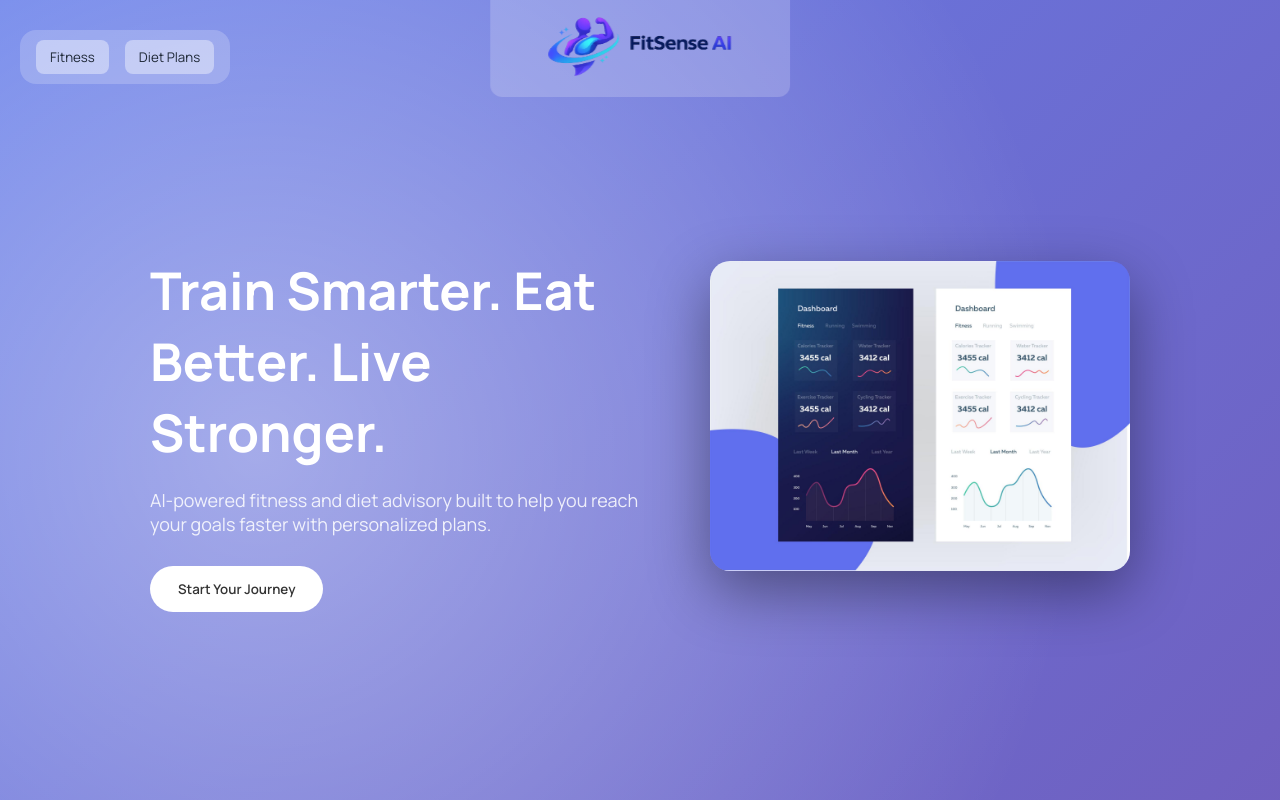
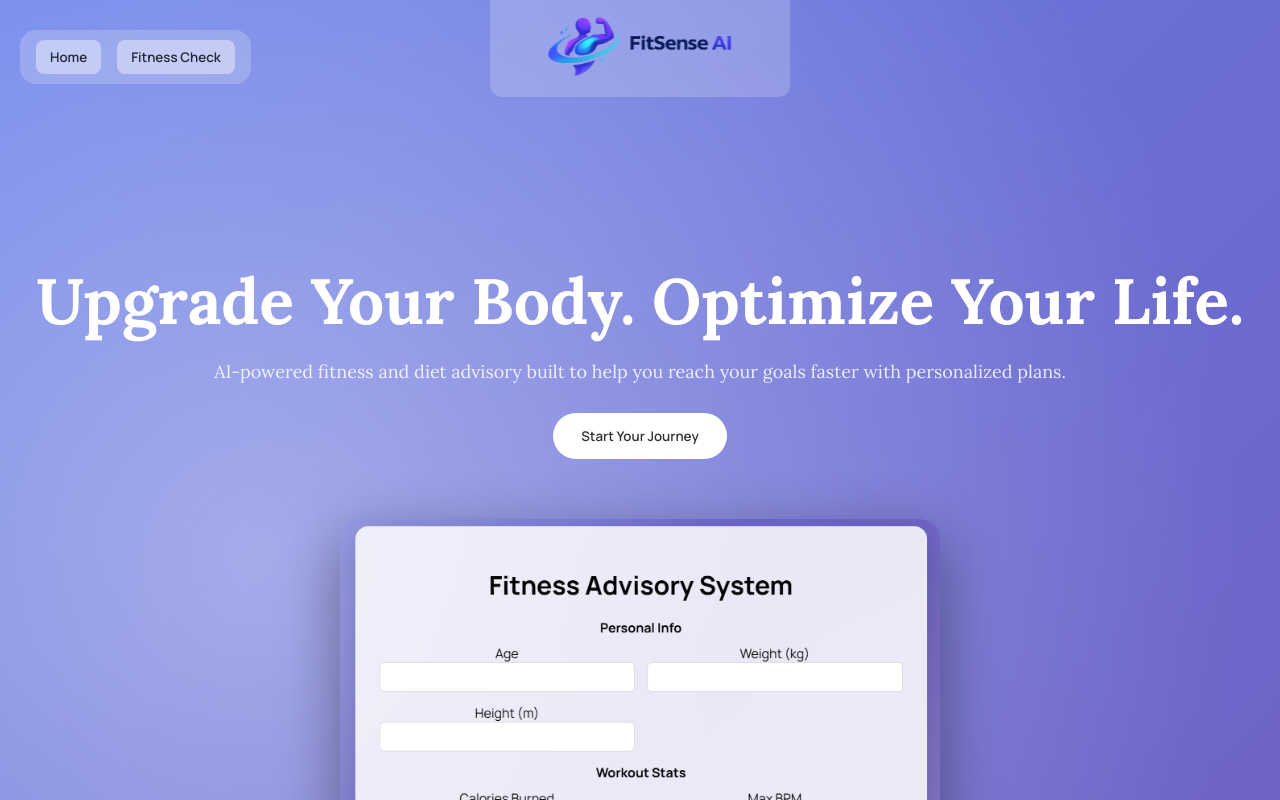
Before and after one commit to makle04/FYP_Fitness-Health-Advisory-App, a React (Create React App) app in the folder fitness-frontend/: page / in a window 1280 px wide. Shown: the top 800 px of the page. Built offline with nearby package versions, Linux system fonts and the light colour scheme.

Commit message:
frontend development 2.0

```diff
--- a/fitness-frontend/package.json
+++ b/fitness-frontend/package.json
@@ -3,6 +3,7 @@
   "version": "0.1.0",
   "private": true,
   "dependencies": {
+    "@fontsource/lora": "^5.2.8",
     "@testing-library/dom": "^10.4.1",
     "@testing-library/jest-dom": "^6.9.1",
     "@testing-library/react": "^16.3.2",
--- a/fitness-frontend/public/index.html
+++ b/fitness-frontend/public/index.html
@@ -29,6 +29,7 @@
 <link rel="preconnect" href="https://fonts.gstatic.com" crossorigin>
 
 <link href="https://fonts.googleapis.com/css2?family=Manrope:wght@300;400;500;600;700&display=swap" rel="stylesheet">
+<link href="https://fonts.googleapis.com/css2?family=Lora:wght@400;600;700&display=swap" rel="stylesheet">
   </head>
   <body>
     <noscript>You need to enable JavaScript to run this app.</noscript>
--- a/fitness-frontend/src/App.js
+++ b/fitness-frontend/src/App.js
@@ -9,6 +9,13 @@ function App() {
   const navigate = useNavigate();
 
   const [scrollProgress, setScrollProgress] = useState(0);
+
+  useEffect(() => {
+    if ("scrollRestoration" in window.history) {
+      window.history.scrollRestoration = "manual";
+    }
+    window.scrollTo(0, 0);
+  }, []);
 
   useEffect(() => {
     const handleScroll = () => {
@@ -23,6 +30,7 @@ function App() {
   const styles = {
     app: {
       minHeight: "100vh",
+      fontFamily: "'Manrope', sans-serif",
       background: `
         radial-gradient(circle at 20% 20%, rgba(255,255,255,0.4), transparent 40%),
         radial-gradient(circle at 80% 80%, rgba(255,255,255,0.3), transparent 40%),
@@ -46,10 +54,8 @@ function App() {
       transform: "translateX(-50%)",
       zIndex: 1100,
       padding: "6px 12px",
-
       background: `rgba(255,255,255,${0.2 + scrollProgress * 0.4})`,
       backdropFilter: `blur(${scrollProgress * 12}px)`,
-
       borderRadius: "0 0 12px 12px",
       transition: "all 0.2s ease"
     },
@@ -60,25 +66,11 @@ function App() {
       left: "20px",
       padding: "10px 16px",
       borderRadius: "16px",
-
       background: `rgba(255,255,255,${0.2 + scrollProgress * 0.4})`,
       backdropFilter: `blur(${scrollProgress * 12}px)`,
-
       display: "flex",
-      alignItems: "center",
-
-      boxShadow:
-        scrollProgress > 0.2
-          ? "0 8px 20px rgba(0,0,0,0.2)"
-          : "none",
-
-      transition: "all 0.2s ease",
+      gap: "16px",
       zIndex: 1000
-    },
-
-    navLeft: {
-      display: "flex",
-      gap: "16px"
     },
 
     navBtn: {
@@ -88,7 +80,8 @@ function App() {
       background: "rgba(255,255,255,0.4)",
       color: "#1f2937",
       cursor: "pointer",
-      transition: "0.2s"
+      fontFamily: "'Manrope', sans-serif",
+      fontWeight:"600"
     },
 
     content: {
@@ -99,48 +92,37 @@ function App() {
   return (
     <div style={styles.app}>
 
-      {/* 🔥 NAVBAR */}
-      <nav style={styles.navbar}>
-        <div style={styles.navLeft}>
+      <div style={styles.navbar}>
         <button
           style={styles.navBtn}
-            onClick={() => navigate("/fitness")}
-            onMouseOver={(e) =>
-              (e.target.style.background = "rgba(255,255,255,0.9)")
-            }
-            onMouseOut={(e) =>
-              (e.target.style.background = "rgba(255,255,255,0.4)")
-            }
+          onClick={() => {
+            window.scrollTo({ top: 0, behavior: "smooth" });
+            navigate("/");
+          }}
         >
-            Fitness
+          Home
         </button>
 
         <button
           style={styles.navBtn}
-            onClick={() => navigate("/diet")}
-            onMouseOver={(e) =>
-              (e.target.style.background = "rgba(255,255,255,0.9)")
-            }
-            onMouseOut={(e) =>
-              (e.target.style.background = "rgba(255,255,255,0.4)")
-            }
+          onClick={() => navigate("/fitness")}
         >
-            Diet Plans
+          Fitness Check
         </button>
       </div>
-      </nav>
 
-      {/* 🔥 LOGO → HOME */}
       <div style={styles.logoFloating}>
         <img
           src={logo}
           alt="FitSense AI"
           style={styles.logoImg}
-          onClick={() => navigate("/")}
+          onClick={() => {
+            window.scrollTo({ top: 0, behavior: "smooth" });
+            navigate("/");
+          }}
         />
       </div>
 
-      {/* 🔥 ROUTES */}
       <div style={styles.content}>
         <Routes>
           <Route path="/" element={<Home />} />
@@ -148,7 +130,6 @@ function App() {
           <Route path="/diet" element={<Diet />} />
         </Routes>
       </div>
-
     </div>
   );
 }
--- a/fitness-frontend/src/diet.js
+++ b/fitness-frontend/src/diet.js
@@ -1,4 +1,4 @@
-import React, { useState, useEffect } from "react";
+import React, { useState, useEffect, useCallback } from "react";
 import { useLocation } from "react-router-dom";
 
 function Diet() {
@@ -8,115 +8,124 @@ function Diet() {
   const [goal, setGoal] = useState("");
   const [plan, setPlan] = useState(null);
 
-  // ✅ Auto-fill from Fitness page
-  useEffect(() => {
-    if (location.state?.type === "high") setGoal("gain");
-    if (location.state?.type === "moderate") setGoal("maintain");
-    if (location.state?.type === "low") setGoal("loss");
-  }, [location]);
+  const calculateDiet = useCallback((inputGoal) => {
+    const selectedGoal = inputGoal || goal;
 
-  // ✅ Generate smart diet plan
-  const generatePlan = () => {
-    let dietPlan = "";
-    let calories = "";
-    let protein = "";
-    let carbs = "";
-    let fats = "";
-    let explanation = "";
+    const weight = Number(location.state?.weight);
+    const height = Number(location.state?.height) * 100;
+    const age = Number(location.state?.age);
 
-    if (goal === "loss") {
-      calories = "1800 - 2200 kcal";
-      protein = "120 - 150g";
-      carbs = "150 - 200g";
-      fats = "50 - 70g";
+    if (!weight || !height || !age) return;
 
-      explanation = "You are targeting fat loss. A calorie deficit with high protein will help preserve muscle while reducing body fat.";
+    const BMR = 10 * weight + 6.25 * height - 5 * age + 5;
 
-      dietPlan = `
-Focus: Calorie deficit, high protein
+    let activityMultiplier = 1.4;
+    if (location.state?.type === "high") activityMultiplier = 1.75;
+    if (location.state?.type === "moderate") activityMultiplier = 1.55;
+    if (location.state?.type === "low") activityMultiplier = 1.3;
 
-Breakfast:
-- Oats with eggs or yogurt
+    const TDEE = Math.round(BMR * activityMultiplier);
 
-Lunch:
-- Grilled chicken or fish with vegetables
+    let targetCalories = TDEE;
+    if (selectedGoal === "loss") targetCalories -= 400;
+    if (selectedGoal === "gain") targetCalories += 400;
 
-Dinner:
-- Lean protein with salad
+    const protein = Math.round(weight * 2);
+    const fats = Math.round(weight * 0.8);
+    const carbs = Math.round((targetCalories - (protein * 4 + fats * 9)) / 4);
 
-Snacks:
+    const explanation = `
+Your estimated BMR is ${Math.round(BMR)} kcal/day.
+
+Based on your activity level, your daily energy expenditure (TDEE) is about ${TDEE} kcal.
+
+For your goal (${selectedGoal}), your recommended intake is ${targetCalories} kcal/day.
+    `;
+
+    let meals = "";
+
+    if (selectedGoal === "loss") {
+      meals = `
+🍳 Breakfast:
+- Oats + boiled eggs / Greek yogurt
+
+🍗 Lunch:
+- Grilled chicken + vegetables + small rice
+
+🥗 Dinner:
+- Salad + lean protein (fish/chicken)
+
+🥜 Snacks:
 - Fruits, nuts
 
-Avoid:
+🚫 Avoid:
 - Sugary drinks, fried food
       `;
     }
 
-    if (goal === "gain") {
-      calories = "2500 - 3000 kcal";
-      protein = "150 - 180g";
-      carbs = "300 - 400g";
-      fats = "70 - 90g";
-
-      explanation = "You are aiming for muscle gain. A calorie surplus with sufficient protein supports muscle growth and recovery.";
-
-      dietPlan = `
-Focus: Calorie surplus, high protein
-
-Breakfast:
+    if (selectedGoal === "gain") {
+      meals = `
+🍳 Breakfast:
 - Eggs, toast, milk
 
-Lunch:
-- Chicken rice with vegetables
+🍗 Lunch:
+- Chicken rice / beef + rice + veggies
 
-Dinner:
-- Beef or chicken with carbs
+🍝 Dinner:
+- Pasta / rice + protein
 
-Snacks:
-- Peanut butter, protein shakes
+🥤 Snacks:
+- Peanut butter sandwich, protein shake
 
-Include:
-- More carbs and healthy fats
+✅ Include:
+- More carbs + healthy fats
       `;
     }
 
-    if (goal === "maintain") {
-      calories = "2000 - 2500 kcal";
-      protein = "100 - 140g";
-      carbs = "200 - 300g";
-      fats = "60 - 80g";
+    if (selectedGoal === "maintain") {
+      meals = `
+🍳 Breakfast:
+- Eggs + whole grain toast
 
-      explanation = "You are maintaining your current physique. Balanced nutrition ensures energy stability and long-term health.";
+🍗 Lunch:
+- Balanced meal (protein + carbs + veg)
 
-      dietPlan = `
-Focus: Balanced nutrition
+🥗 Dinner:
+- Light protein + vegetables
 
-Breakfast:
-- Eggs and whole grains
-
-Lunch:
-- Protein + carbs + vegetables
-
-Dinner:
-- Light protein with vegetables
-
-Snacks:
+🍎 Snacks:
 - Fruits, yogurt
 
-Maintain:
-- Consistent calorie intake
+⚖️ Maintain:
+- Balanced intake
       `;
     }
 
     setPlan({
-      dietPlan,
-      calories,
+      calories: targetCalories,
       protein,
       carbs,
       fats,
-      explanation
+      explanation,
+      meals
     });
-  };
+
+  }, [goal, location]);
+
+  useEffect(() => {
+    if (!location.state?.type) return;
+
+    let detectedGoal = "";
+
+    if (location.state.type === "high") detectedGoal = "gain";
+    if (location.state.type === "moderate") detectedGoal = "maintain";
+    if (location.state.type === "low") detectedGoal = "loss";
+
+    setGoal(detectedGoal);
+    calculateDiet(detectedGoal);
+
+    // eslint-disable-next-line
+  }, []);
 
   const styles = {
     page: {
@@ -124,7 +133,7 @@ Maintain:
       display: "flex",
       justifyContent: "center",
       alignItems: "center",
-      fontFamily: "Arial"
+      fontFamily: "'Manrope', sans-serif"
     },
 
     container: {
@@ -137,10 +146,6 @@ Maintain:
       textAlign: "center"
     },
 
-    title: {
-      marginBottom: "20px"
-    },
-
     select: {
       padding: "10px",
       width: "100%",
@@ -150,13 +155,17 @@ Maintain:
     },
 
     button: {
-      padding: "12px",
+      padding: "14px 28px",
       width: "100%",
-      borderRadius: "8px",
+      borderRadius: "999px",
       border: "none",
-      background: "#3498db",
-      color: "white",
-      cursor: "pointer"
+      background: "white",
+      color: "#333",
+      fontWeight: "600",
+      cursor: "pointer",
+      fontFamily: "'Manrope', sans-serif",
+      boxShadow: "0 6px 15px rgba(0,0,0,0.15)",
+      transition: "all 0.2s ease"
     },
 
     card: {
@@ -167,14 +176,7 @@ Maintain:
       textAlign: "left"
     },
 
-    macros: {
-      marginTop: "10px",
-      padding: "10px",
-      background: "#eef3ff",
-      borderRadius: "8px"
-    },
-
-    plan: {
+    meals: {
       marginTop: "15px",
       whiteSpace: "pre-line"
     }
@@ -184,7 +186,7 @@ Maintain:
     <div style={styles.page}>
       <div style={styles.container}>
 
-        <h1 style={styles.title}>Diet Plan Generator</h1>
+        <h1>Smart Diet Calculator</h1>
 
         <select
           style={styles.select}
@@ -197,28 +199,29 @@ Maintain:
           <option value="maintain">Maintenance</option>
         </select>
 
-        <button onClick={generatePlan} disabled={!goal}>
-          Generate Plan
+        <button
+          style={styles.button}
+          onMouseOver={(e) => (e.target.style.transform = "scale(1.05)")}
+          onMouseOut={(e) => (e.target.style.transform = "scale(1)")}
+          onClick={() => calculateDiet()}
+        >
+          Recalculate
         </button>
 
         {plan && (
           <div style={styles.card}>
 
-            <h3>Diet Analysis</h3>
+            <h3>Calorie Analysis</h3>
             <p>{plan.explanation}</p>
 
-            <div style={styles.macros}>
-              <strong>Daily Targets:</strong>
-              <p>Calories: {plan.calories}</p>
-              <p>Protein: {plan.protein}</p>
-              <p>Carbs: {plan.carbs}</p>
-              <p>Fats: {plan.fats}</p>
-            </div>
+            <h4>Daily Targets</h4>
+            <p><b>Calories:</b> {plan.calories} kcal</p>
+            <p><b>Protein:</b> {plan.protein} g</p>
+            <p><b>Carbs:</b> {plan.carbs} g</p>
+            <p><b>Fats:</b> {plan.fats} g</p>
 
-            <div style={styles.plan}>
-              <h4>Recommended Plan</h4>
-              <p>{plan.dietPlan}</p>
-            </div>
+            <h4>Recommended Meals</h4>
+            <p style={styles.meals}>{plan.meals}</p>
 
           </div>
         )}
--- a/fitness-frontend/src/fitness.js
+++ b/fitness-frontend/src/fitness.js
@@ -1,4 +1,4 @@
-import React, { useState } from "react";
+import React, { useState, useEffect } from "react";
 import { useNavigate } from "react-router-dom";
 
 function Fitness() {
@@ -21,14 +21,26 @@ function Fitness() {
   const [loading, setLoading] = useState(false);
   const [error, setError] = useState("");
 
+  const [pageLoading, setPageLoading] = useState(true);
+  const [showText, setShowText] = useState(false);
+
+  useEffect(() => {
+    setTimeout(() => setShowText(true), 200);
+    setTimeout(() => setPageLoading(false), 1600);
+  }, []);
+
+  // 🔥 UPDATED: only allow numeric input
   const handleChange = (e) => {
+    const { name, value } = e.target;
+
+    if (value === "" || /^[0-9]*\.?[0-9]*$/.test(value)) {
       setFormData({
         ...formData,
-      [e.target.name]: e.target.value
+        [name]: value
       });
+    }
   };
 
-  // ✅ Validation
   const isValid = Object.entries(formData).every(([key, value]) => {
     if (key === "Session_Duration_hours" || key === "Water_Intake_liters") {
       return true;
@@ -36,13 +48,11 @@ function Fitness() {
     return value !== "";
   });
 
-  // ✅ BMI
   const bmi =
     formData.Weight_kg && formData.Height_m
       ? (formData.Weight_kg / (formData.Height_m ** 2)).toFixed(1)
       : null;
 
-  // ✅ Derived metrics
   const intensity =
     formData.Avg_BPM > 140 ? "High"
     : formData.Avg_BPM > 110 ? "Moderate"
@@ -57,7 +67,6 @@ function Fitness() {
     : "Overweight"
     : null;
 
-  // ✅ Submit
   const handleSubmit = async (e) => {
     e.preventDefault();
     if (!isValid) return;
@@ -79,7 +88,6 @@ function Fitness() {
 
       const data = await response.json();
 
-      // ✅ Smart explanation output
       const explanation = `
 You fall into a ${intensity.toLowerCase()} intensity fitness profile based on your heart rate patterns.
 
@@ -103,7 +111,6 @@ ${data.recommendation}
     setLoading(false);
   };
 
-  // ✅ Reset
   const handleReset = () => {
     setFormData({
       Age: "",
@@ -121,6 +128,32 @@ ${data.recommendation}
   };
 
   const styles = {
+    loader: {
+      position: "fixed",
+      top: 0,
+      left: 0,
+      width: "100%",
+      height: "100%",
+      background: "black",
+      display: "flex",
+      justifyContent: "center",
+      alignItems: "center",
+      zIndex: 2000,
+      opacity: pageLoading ? 1 : 0,
+      transition: "opacity 0.8s ease",
+      pointerEvents: pageLoading ? "all" : "none"
+    },
+
+    loaderText: {
+      color: "white",
+      fontSize: "42px",
+      fontWeight: "600",
+      letterSpacing: "2px",
+      opacity: showText ? 1 : 0,
+      transform: showText ? "translateY(0)" : "translateY(20px)",
+      transition: "all 1s ease"
+    },
+
     page: {
       minHeight: "100vh",
       display: "flex",
@@ -181,7 +214,8 @@ ${data.recommendation}
       color: "white",
       fontSize: "16px",
       cursor: "pointer",
-      transition: "0.3s"
+      transition: "0.3s",
+      fontFamily: "'Manrope', sans-serif",
     },
 
     resetBtn: {
@@ -191,6 +225,7 @@ ${data.recommendation}
       borderRadius: "8px",
       border: "1px solid #ccc",
       background: "#f5f5f5",
+      fontFamily: "'Manrope', sans-serif",
       cursor: "pointer"
     },
 
@@ -211,6 +246,13 @@ ${data.recommendation}
   };
 
   return (
+    <>
+      <div style={styles.loader}>
+        <div style={styles.loaderText}>
+          Loading Fitness Module...
+        </div>
+      </div>
+
       <div style={styles.page}>
         <div style={styles.container}>
 
@@ -222,17 +264,17 @@ ${data.recommendation}
             <div style={styles.grid}>
               <div style={styles.inputGroup}>
                 <label>Age</label>
-              <input name="Age" style={styles.input} onChange={handleChange} />
+                <input type="number" name="Age" value={formData.Age} style={styles.input} onChange={handleChange} />
               </div>
 
               <div style={styles.inputGroup}>
                 <label>Weight (kg)</label>
-              <input name="Weight_kg" style={styles.input} onChange={handleChange} />
+                <input type="number" name="Weight_kg" value={formData.Weight_kg} style={styles.input} onChange={handleChange} />
               </div>
 
               <div style={styles.inputGroup}>
                 <label>Height (m)</label>
-              <input name="Height_m" style={styles.input} onChange={handleChange} />
+                <input type="number" name="Height_m" value={formData.Height_m} style={styles.input} onChange={handleChange} />
               </div>
             </div>
 
@@ -242,28 +284,28 @@ ${data.recommendation}
             <div style={styles.grid}>
               <div style={styles.inputGroup}>
                 <label>Calories Burned</label>
-              <input name="Calories_Burned" style={styles.input} onChange={handleChange} />
+                <input type="number" name="Calories_Burned" value={formData.Calories_Burned} style={styles.input} onChange={handleChange} />
               </div>
 
               <div style={styles.inputGroup}>
                 <label>Max BPM</label>
-              <input name="Max_BPM" style={styles.input} onChange={handleChange} />
+                <input type="number" name="Max_BPM" value={formData.Max_BPM} style={styles.input} onChange={handleChange} />
               </div>
 
               <div style={styles.inputGroup}>
                 <label>Resting BPM</label>
-              <input name="Resting_BPM" style={styles.input} onChange={handleChange} />
+                <input type="number" name="Resting_BPM" value={formData.Resting_BPM} style={styles.input} onChange={handleChange} />
               </div>
 
               <div style={styles.inputGroup}>
                 <label>Avg BPM</label>
-              <input name="Avg_BPM" style={styles.input} onChange={handleChange} />
+                <input type="number" name="Avg_BPM" value={formData.Avg_BPM} style={styles.input} onChange={handleChange} />
               </div>
             </div>
 
             <br />
 
-          <label>Workout Duration (hours): {formData.Session_Duration_hours}</label>
+            <label>Workout Duration (hours/per session): {formData.Session_Duration_hours}</label>
             <input
               type="range"
               min="0.3"
@@ -316,7 +358,12 @@ ${data.recommendation}
                 style={styles.button}
                 onClick={() =>
                   navigate("/diet", {
-                  state: { type: intensity.toLowerCase() }
+                    state: {
+                      type: intensity.toLowerCase(),
+                      weight: formData.Weight_kg,
+                      height: formData.Height_m,
+                      age: formData.Age
+                    }
                   })
                 }
               >
@@ -327,6 +374,7 @@ ${data.recommendation}
 
         </div>
       </div>
+    </>
   );
 }
 
--- a/fitness-frontend/src/home.js
+++ b/fitness-frontend/src/home.js
@@ -1,5 +1,5 @@
 import React, { useRef, useEffect, useState } from "react";
-
+import { useNavigate } from "react-router-dom";
 import heroUI from "./assets/hero-ui.png";
 import workoutIcon from "./assets/icon-workout.png";
 import dietIcon from "./assets/icon-diet.png";
@@ -7,9 +7,21 @@ import trackingIcon from "./assets/icon-tracking.png";
 
 function Home() {
   const featuresRef = useRef(null);
+  const navigate = useNavigate();
 
-  // 🔥 track visible cards
   const [visibleCards, setVisibleCards] = useState([false, false, false]);
+  const [loading, setLoading] = useState(true);
+  const [showText, setShowText] = useState(false);
+
+  useEffect(() => {
+    setTimeout(() => {
+      setShowText(true);
+    }, 300);
+
+    setTimeout(() => {
+      setLoading(false);
+    }, 2500);
+  }, []);
 
   useEffect(() => {
     const observer = new IntersectionObserver(
@@ -43,29 +55,65 @@ function Home() {
       overflow: "hidden"
     },
 
-    hero: {
+    loader: {
+      position: "fixed",
+      top: 0,
+      left: 0,
+      width: "100%",
+      height: "100%",
+      background: "#111",
       display: "flex",
       justifyContent: "center",
       alignItems: "center",
-      flexWrap: "wrap",
-      gap: "60px"
+      zIndex: 2000,
+      opacity: loading ? 1 : 0,
+      transition: "opacity 0.8s ease",
+      pointerEvents: loading ? "all" : "none"
+    },
+
+    loaderText: {
+      color: "white",
+      fontSize: "42px",
+      fontWeight: "700",
+      letterSpacing: "3px",
+      opacity: showText ? 1 : 0,
+      transform: showText ? "translateY(0px)" : "translateY(20px)",
+      transition: "all 1.2s ease"
+    },
+
+    hero: {
+      display: "flex",
+      flexDirection: "column",
+      justifyContent: "center",
+      alignItems: "center",
+      textAlign: "center"
     },
 
     heroText: {
-      maxWidth: "500px",
-      textAlign: "left"
+      maxWidth: "800px",
+      textAlign: "center"
     },
 
     heroTitle: {
-      fontSize: "52px",
+  fontSize: "64px",
   fontWeight: "700",
-      marginBottom: "20px"
+  marginBottom: "20px",
+  fontFamily: "Lora, serif",
+  lineHeight: "1.2",
+  whiteSpace: "nowrap",
+  textAlign: "center",
+  display: "flex",
+  justifyContent: "center"
 },
 
     heroSubtitle: {
   fontSize: "18px",
   opacity: 0.85,
-      marginBottom: "30px"
+  marginBottom: "30px",
+  fontFamily: "Lora, serif",
+  whiteSpace: "nowrap",
+  display: "flex",
+  justifyContent: "center"
 },
 
     button: {
@@ -76,13 +124,15 @@ function Home() {
       color: "#333",
       fontWeight: "600",
       cursor: "pointer",
-      transition: "0.3s"
+      fontFamily: "'Manrope', sans-serif"
     },
 
     heroImage: {
-      width: "420px",
+      width: "600px",
+      maxWidth: "90%",
       borderRadius: "20px",
-      boxShadow: "0 20px 60px rgba(0,0,0,0.4)"
+      boxShadow: "0 20px 60px rgba(0,0,0,0.4)",
+      marginTop: "60px"
     },
 
     section: {
@@ -99,17 +149,14 @@ function Home() {
       marginTop: "50px"
     },
 
-    // 🔥 ANIMATED CARD
     card: (visible, delay) => ({
       background: "rgba(255,255,255,0.1)",
       backdropFilter: "blur(12px)",
       padding: "30px",
       borderRadius: "20px",
       width: "260px",
-
       opacity: visible ? 1 : 0,
       transform: visible ? "translateY(0px)" : "translateY(40px)",
-
       transition: `all 0.6s ease ${delay}s`
     }),
 
@@ -129,18 +176,23 @@ function Home() {
   };
 
   return (
+    <>
+      <div style={styles.loader}>
+        <div style={styles.loaderText}>
+          FitSense AI
+        </div>
+      </div>
+
       <div style={styles.page}>
 
-      {/* 🔥 HERO */}
         <div style={styles.hero}>
           <div style={styles.heroText}>
             <h1 style={styles.heroTitle}>
-            Train Smarter. Eat Better. Live Stronger.
+              Upgrade Your Body. Optimize Your Life.
             </h1>
 
             <p style={styles.heroSubtitle}>
-            AI-powered fitness and diet advisory built to help you reach your
-            goals faster with personalized plans.
+              AI-powered fitness and diet advisory built to help you reach your goals faster with personalized plans.
             </p>
 
             <button
@@ -156,36 +208,23 @@ function Home() {
           <img src={heroUI} alt="App UI" style={styles.heroImage} />
         </div>
 
-      {/* 🔥 FEATURES */}
         <div style={styles.section} ref={featuresRef}>
           <h2>Everything You Need</h2>
 
           <div style={styles.grid}>
-          <div
-            className="feature-card"
-            data-index="0"
-            style={styles.card(visibleCards[0], 0)}
-          >
+            <div className="feature-card" data-index="0" style={styles.card(visibleCards[0], 0)}>
               <img src={workoutIcon} style={styles.icon} alt="Workout" />
               <h3>Smart Workouts</h3>
               <p>Personalized routines based on your fitness level</p>
             </div>
 
-          <div
-            className="feature-card"
-            data-index="1"
-            style={styles.card(visibleCards[1], 0.15)}
-          >
+            <div className="feature-card" data-index="1" style={styles.card(visibleCards[1], 0.15)}>
               <img src={dietIcon} style={styles.icon} alt="Diet" />
               <h3>Diet Plans</h3>
               <p>Structured nutrition plans tailored to your goals</p>
             </div>
 
-          <div
-            className="feature-card"
-            data-index="2"
-            style={styles.card(visibleCards[2], 0.3)}
-          >
+            <div className="feature-card" data-index="2" style={styles.card(visibleCards[2], 0.3)}>
               <img src={trackingIcon} style={styles.icon} alt="Tracking" />
               <h3>Progress Tracking</h3>
               <p>Monitor improvements and stay consistent</p>
@@ -193,7 +232,6 @@ function Home() {
           </div>
         </div>
 
-      {/* 🔥 STATS */}
         <div style={styles.section}>
           <h2>Real Impact</h2>
 
@@ -215,15 +253,20 @@ function Home() {
           </div>
         </div>
 
-      {/* 🔥 CTA */}
         <div style={styles.section}>
           <h2>Start Your Fitness Journey Today</h2>
-        <button style={styles.button}>
-          Explore Plans
+          <div style={{ marginTop: "20px", display: "flex", justifyContent: "center", gap: "20px" }}>
+            <button
+              style={styles.button}
+              onClick={() => navigate("/fitness")}
+            >
+              Let's Go
             </button>
+          </div>
         </div>
 
       </div>
+    </>
   );
 }
 
--- a/fitness-frontend/src/index.css
+++ b/fitness-frontend/src/index.css
@@ -14,6 +14,6 @@ code {
     monospace;
 }
 
-* {
-  font-family: 'Manrope', sans-serif !important;
+body {
+  font-family: 'Manrope', sans-serif;
 }
```
Also changed, not shown: fitness-frontend/src/assets/hero-ui.png, 1 other file (tests, documents, lock files or other folders). Lines whose indentation alone changed are shown as unchanged.
